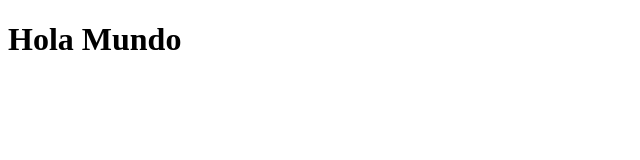
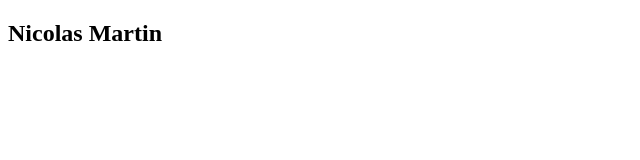
Before and after one commit to NicoMartin16/portafolio, a plain HTML site: page index.html in a window 1280 px wide. Shown: the whole page, without its empty margins (0-640 px from the left). Drawn offline with Linux system fonts and the light colour scheme.

Commit message:
Mejorando el index.html

```diff
--- a/index.html
+++ b/index.html
@@ -4,10 +4,12 @@
     <meta charset="UTF-8">
     <meta name="viewport" content="width=device-width, initial-scale=1.0">
     <meta http-equiv="X-UA-Compatible" content="ie=edge">
-    <title>Git</title>
+    <title>Git y github</title>
 </head>
 <body>
-    <h1>Hola Mundo</h1>
+    <div class="container">
+        <h2>Nicolas Martin</h2>
+    </div>
 
 </body>
 </html>
```
Also changed, not shown: 1 other file.
